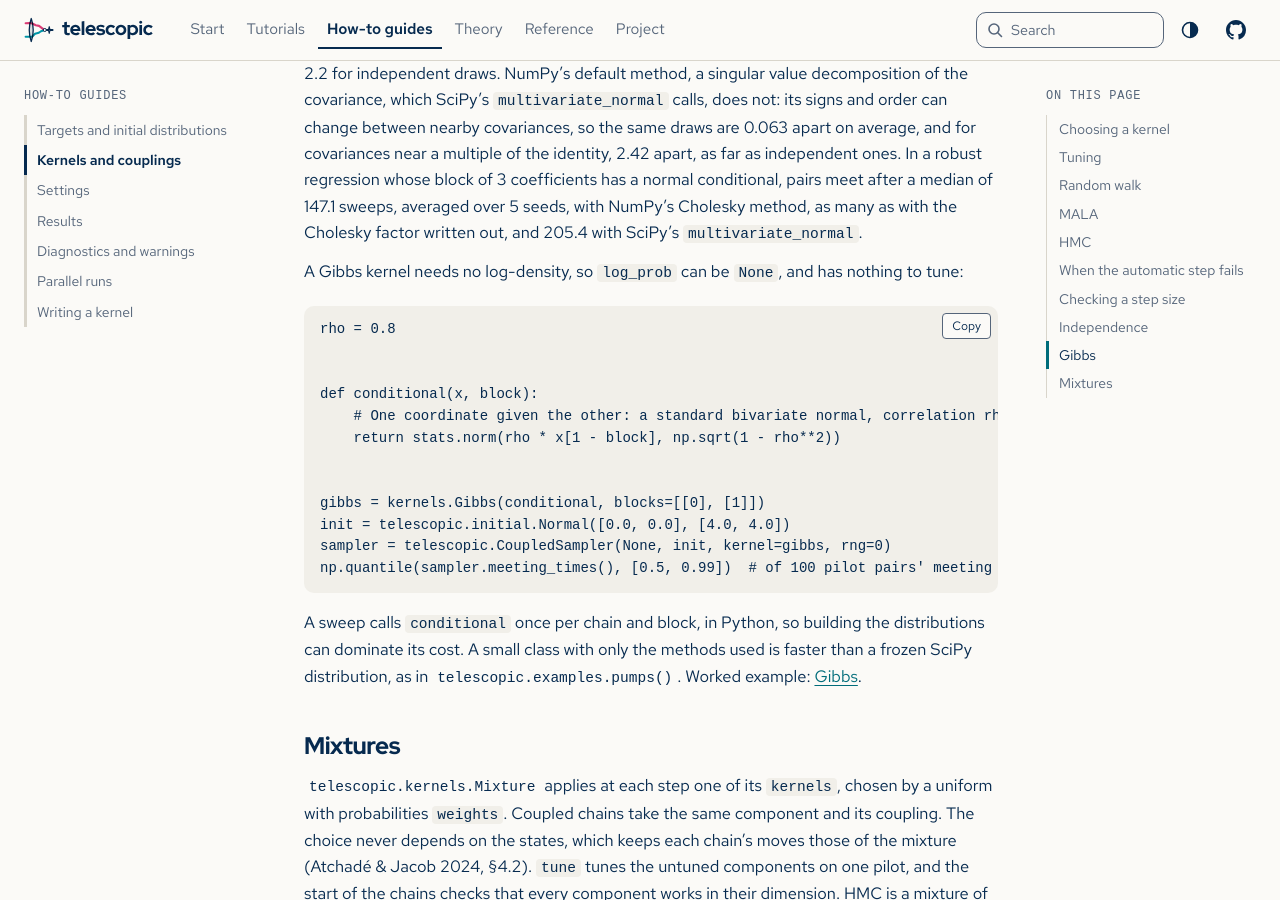
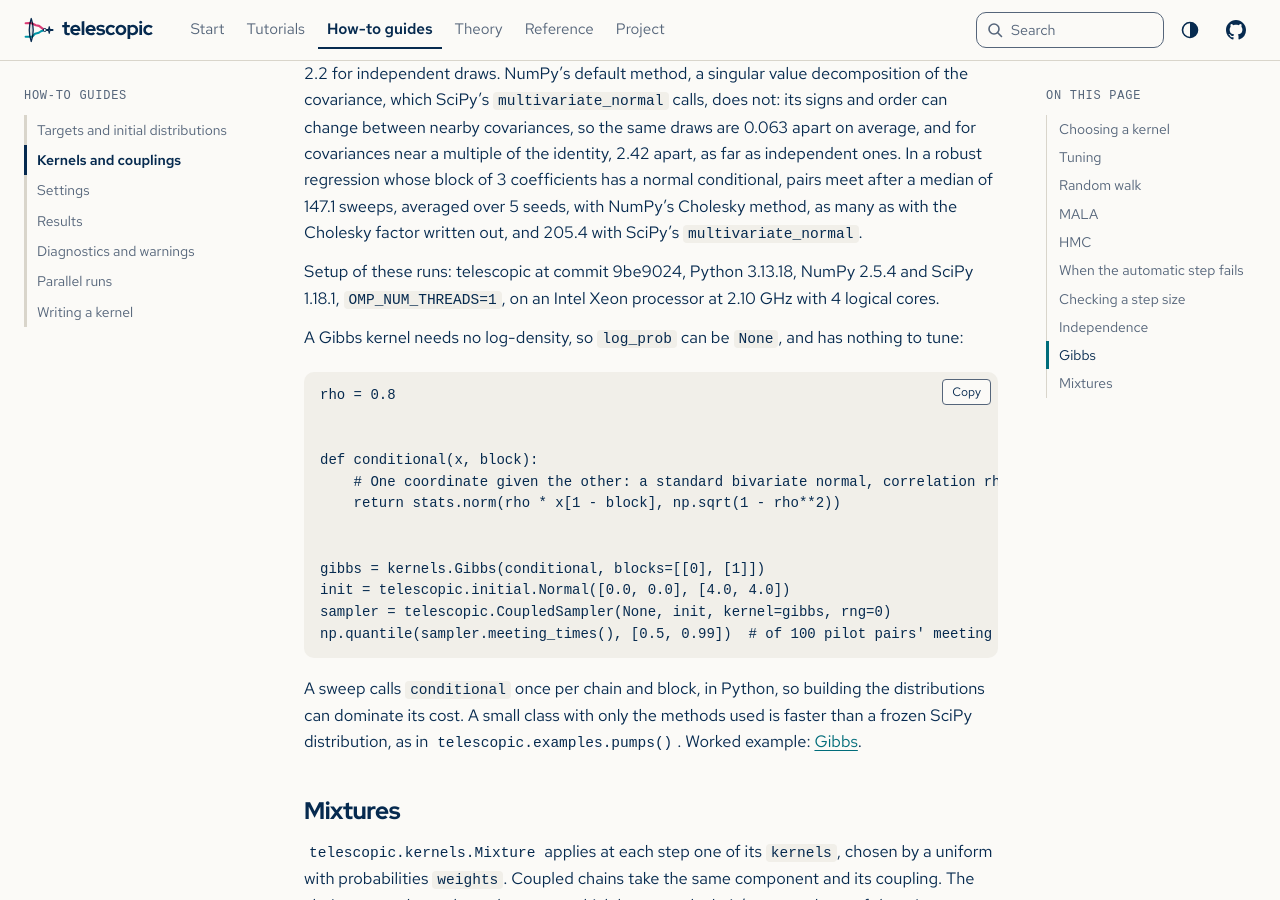
Before and after one commit to joshspeagle/telescopic, a Sphinx documentation site: the page built from docs/guide/kernels.md, in a window 1280 px wide and 900 px high, scrolled down 7835 px. Built offline with Sphinx 7.4.7, drawn with Linux system fonts in a browser that asks for light colours; some web fonts are replaced.

Commit message:
Record the Gibbs experiment and the fixed-seed digests at clean commits
The experiment's output is that of 9be9024, with the Cholesky column and the NumPy rows; the digests are those of main (b0b8f71) and of 9be9024, equal line for line after the setup. Decision row 164 quotes this output's ratio of sweep times, and the guide states the setup of the runs it quotes.

Co-Authored-By: Claude Fable 5.2 <noreply@anthropic.com>
Claude-Session: https://claude.ai/code/session_01JkqiRme7m1GkuqNnbDowQy

```diff
--- a/docs/guide/kernels.md
+++ b/docs/guide/kernels.md
@@ -344,6 +344,9 @@ regression whose block of 3 coefficients has a normal conditional, pairs meet af
 median of 147.1 sweeps, averaged over 5 seeds, with NumPy's Cholesky method, as many as
 with the Cholesky factor written out, and 205.4 with SciPy's `multivariate_normal`.
 
+Setup of these runs: telescopic at commit 9be9024, Python 3.13.18, NumPy 2.5.4 and SciPy
+1.18.1, `OMP_NUM_THREADS=1`, on an Intel Xeon processor at 2.10 GHz with 4 logical cores.
+
 A Gibbs kernel needs no log-density, so `log_prob` can be `None`, and has nothing to
 tune:
 
```
Also changed, not shown: notes/DECISIONS.md (+1 -1 lines), 3 other files.
